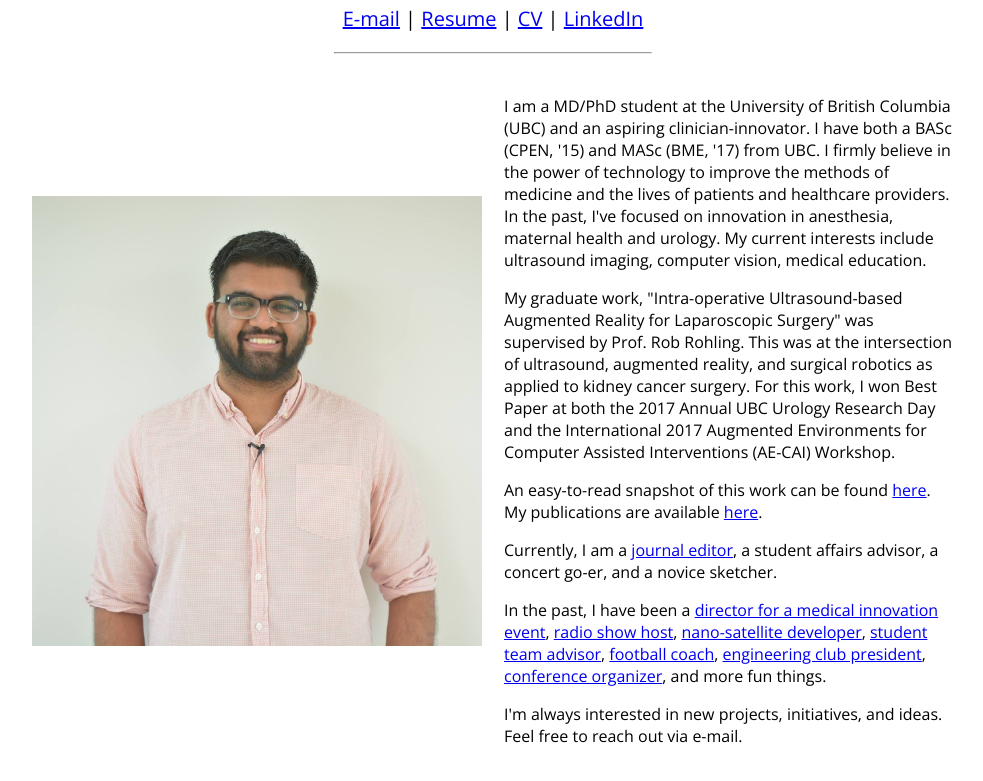
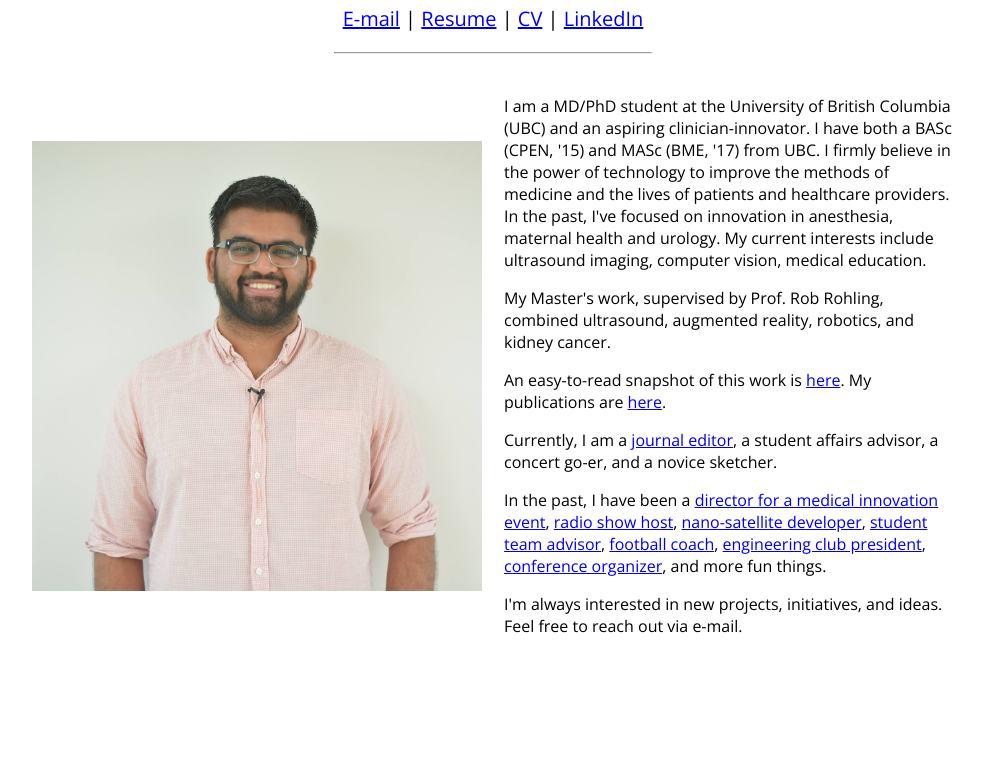
Before and after one commit to rsingla92/rsingla92.github.io, a plain HTML site: page index.html in a window 1280 px wide. Shown: the part 85-866 px from the top of the page, without its empty margins (147-1130 px from the left). After the commit the page ends 800 px from the top, so only its background shows below. Drawn offline with nearby package versions, Linux system fonts and the light colour scheme.

Commit message:
Trimming the fat...

```diff
--- a/index.html
+++ b/index.html
@@ -35,14 +35,10 @@
 
 		    In the past, I've focused on innovation in anesthesia, maternal health and urology. My current interests include ultrasound imaging, computer vision, medical education.
 
-    	    <p> My graduate work, "Intra-operative Ultrasound-based Augmented Reality for Laparoscopic Surgery" was supervised by
-		Prof. Rob Rohling. This was at the intersection of ultrasound, augmented reality, and surgical robotics
-		as applied to kidney cancer surgery. For this work, I won Best Paper at both the 2017 Annual UBC Urology
-		Research Day and the International 2017 Augmented Environments for Computer Assisted Interventions (AE-CAI) Workshop.
-	   </p>
-	   <p>An easy-to-read snapshot of this work can be found
+    	    <p> My Master's work, supervised by Prof. Rob Rohling, combined ultrasound, augmented reality, robotics, and kidney cancer.
+	   <p>An easy-to-read snapshot of this work is
 		<a href="http://stories.innovation.ubc.ca/augmented-reality-in-minimally-invasive-surgery/" target="_blank">
-		here</a>. My publications are available
+		here</a>. My publications are
 		<a href="https://scholar.google.ca/citations?user=YslDOD8AAAAJ&hl=en&oi=sra" target="_blank">here</a>.
 	    </p>
 	    <p> Currently, I am a <a target="_blank" href="https://ubcmj.med.ubc.ca/about/our-team/">journal editor</a>,
```
